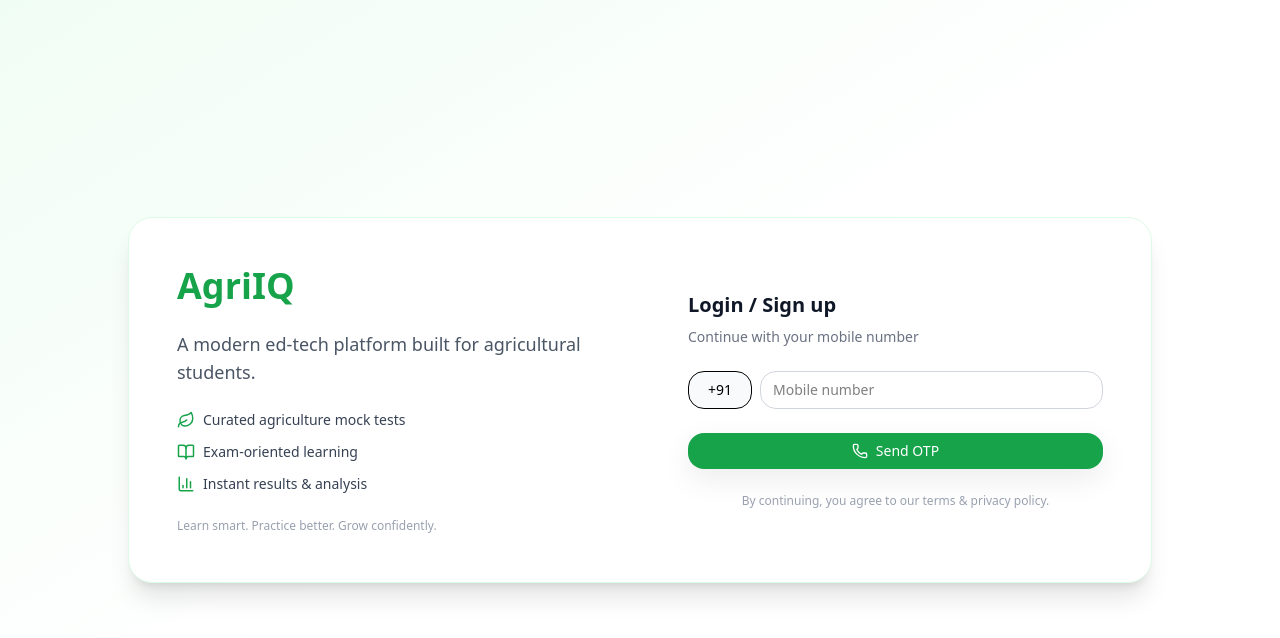
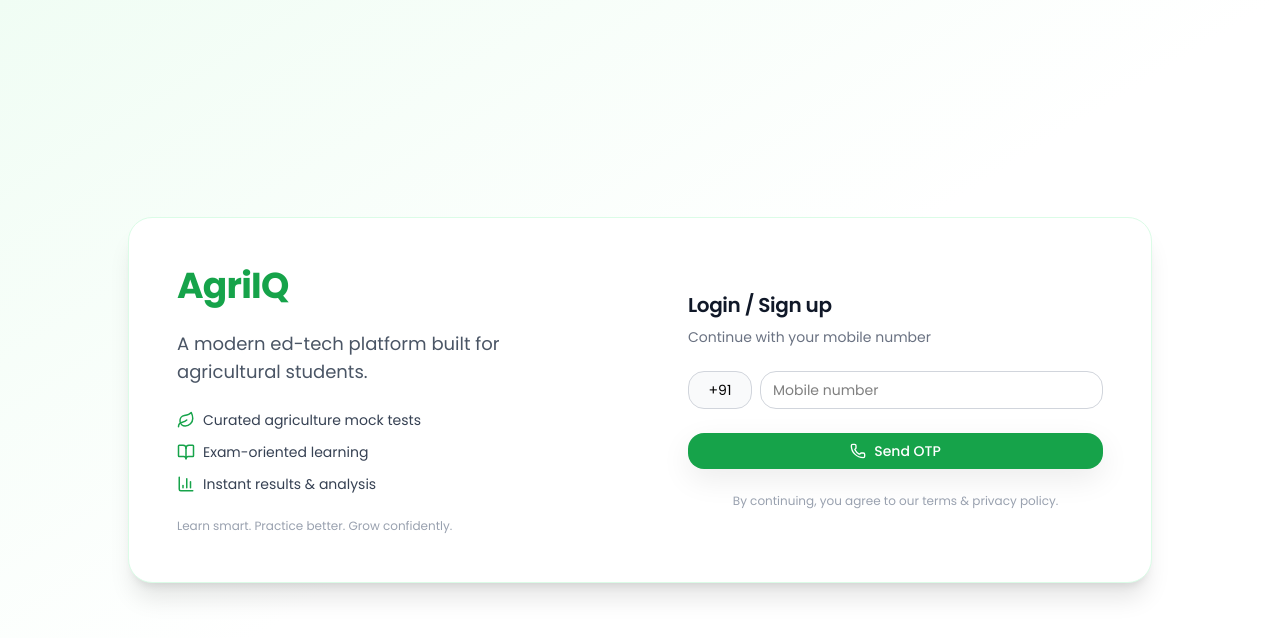
Before and after one commit to vishnuelayi/agriiq-dev, a React (Vite) app: page / in a window 1280 px wide. Shown: the top 638 px of the page. Built offline with nearby package versions, Linux system fonts and the light colour scheme; no server answers.

Commit message:
added primary font poppins

```diff
--- a/index.html
+++ b/index.html
@@ -1,8 +1,15 @@
-<!doctype html>
+<!DOCTYPE html>
 <html lang="en">
   <head>
     <meta charset="UTF-8" />
     <link rel="icon" type="image/svg+xml" href="/vite.svg" />
+    <link rel="preconnect" href="https://fonts.googleapis.com" />
+    <link rel="preconnect" href="https://fonts.gstatic.com" crossorigin />
+    <link
+      href="https://fonts.googleapis.com/css2?family=Poppins:wght@300;400;500;600;700&display=swap"
+      rel="stylesheet"
+    />
+
     <meta name="viewport" content="width=device-width, initial-scale=1.0" />
     <title>agriiq</title>
   </head>
--- a/src/auth/UserOtpLogin.jsx
+++ b/src/auth/UserOtpLogin.jsx
@@ -122,7 +122,7 @@ const UserOtpLogin = () => {
 
           {/* PHONE INPUT (+91 FIXED) */}
           <div className="flex gap-2 w-full">
-            <div className="w-16 flex items-center justify-center rounded-xl border bg-gray-50 text-sm">
+            <div className="w-16 flex items-center justify-center rounded-xl border border-gray-300 bg-gray-50 text-sm">
               +91
             </div>
 
--- a/src/index.css
+++ b/src/index.css
@@ -1,4 +1,18 @@
 @import "tailwindcss";
+
+:root {
+  --font-sans: "Poppins", system-ui, -apple-system, BlinkMacSystemFont,
+    "Segoe UI", Roboto, Ubuntu, Cantarell, "Noto Sans", Arial, sans-serif;
+}
+body {
+  font-family: var(--font-sans);
+  -webkit-font-smoothing: antialiased;
+  -moz-osx-font-smoothing: grayscale;
+}
+h1, h2, h3 {
+  letter-spacing: -0.02em;
+}
+
 
 @theme {
   --color-primary: #16a34a;
@@ -41,7 +55,6 @@
   animation: scaleIn 0.25s ease-out;
 }
 
-
 @keyframes slide-down {
   from {
     opacity: 0;
```
